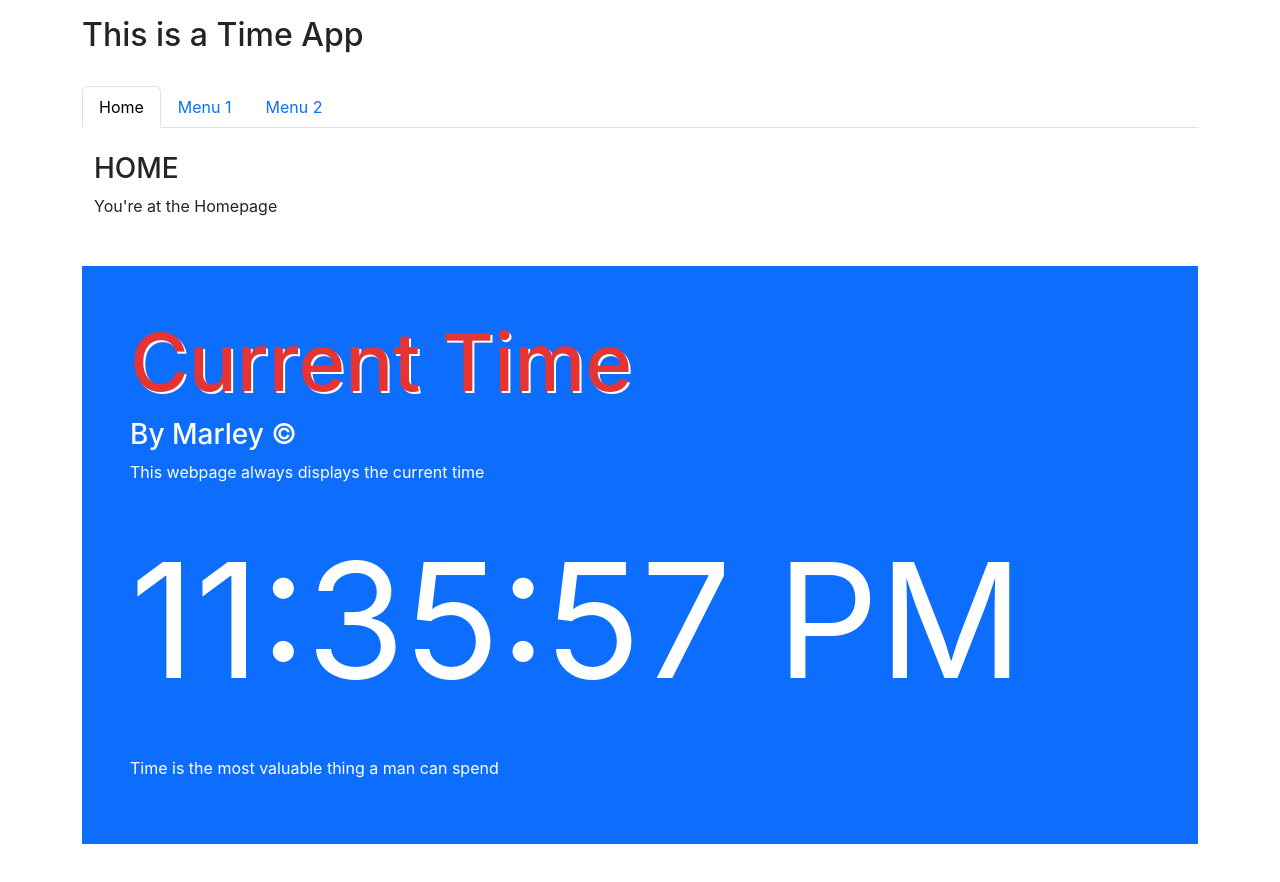
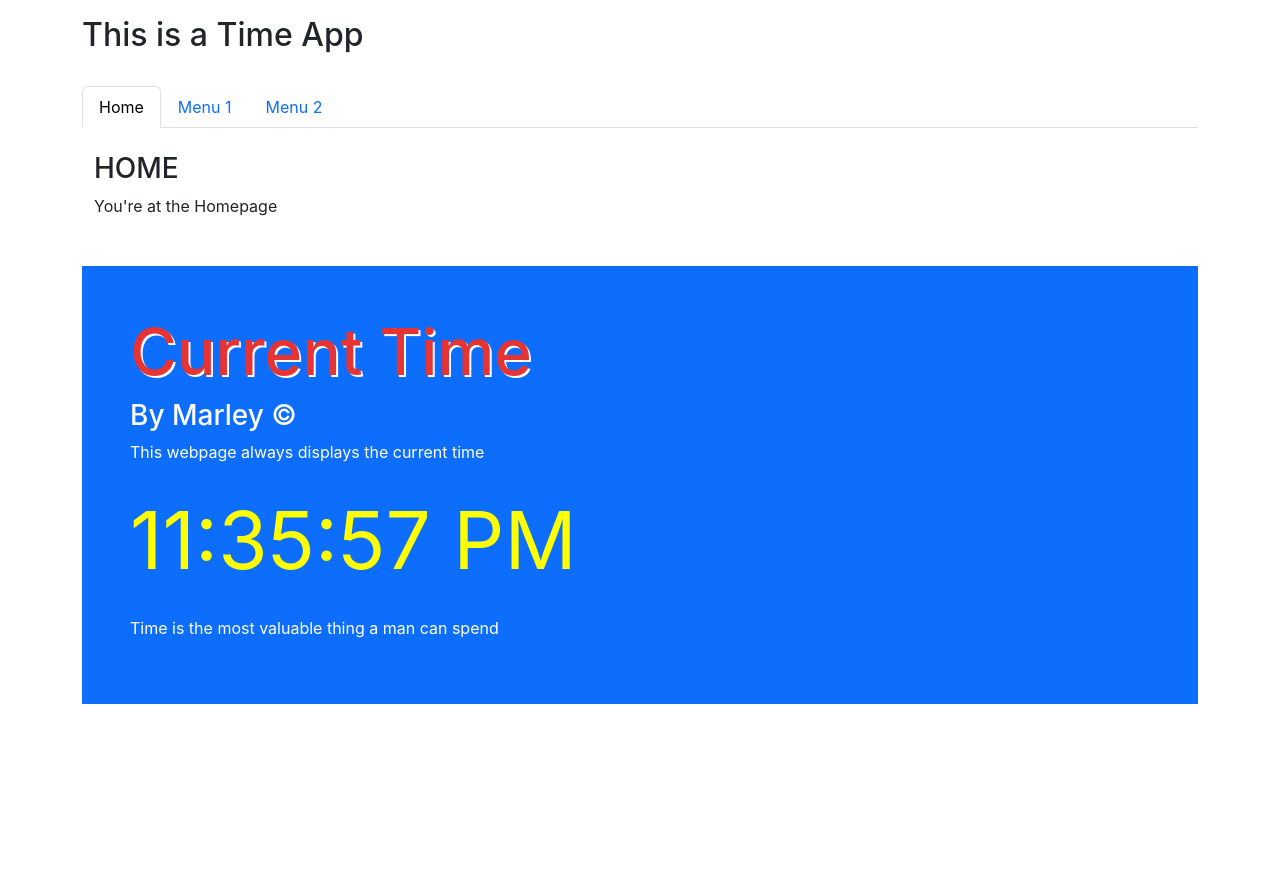
Before and after one commit to Marley1987/Time-App, a React (Create React App) app: page / in a window 1280 px wide. Shown: the top 882 px of the page. After the commit the page ends 800 px from the top, so only its background shows below. Built offline with nearby package versions, Linux system fonts and the light colour scheme.

Commit message:
font changes

```diff
--- a/src/App.css
+++ b/src/App.css
@@ -24,23 +24,14 @@
   color: #61dafb;
 }
 
-@keyframes App-logo-spin {
-  from {
-    transform: rotate(0deg);
-  }
-  to {
-    transform: rotate(360deg);
-  }
-}
-
-
 .CT {
 
   color: rgb(230, 51, 51);
-  font-size: 5rem;
+  font-size: 4rem;
   text-shadow: 2px 2px white;
 }
 
 .big-font {
-  font-size: 10rem;
+  font-size: 5rem;
+  color: yellow;
 }
```
